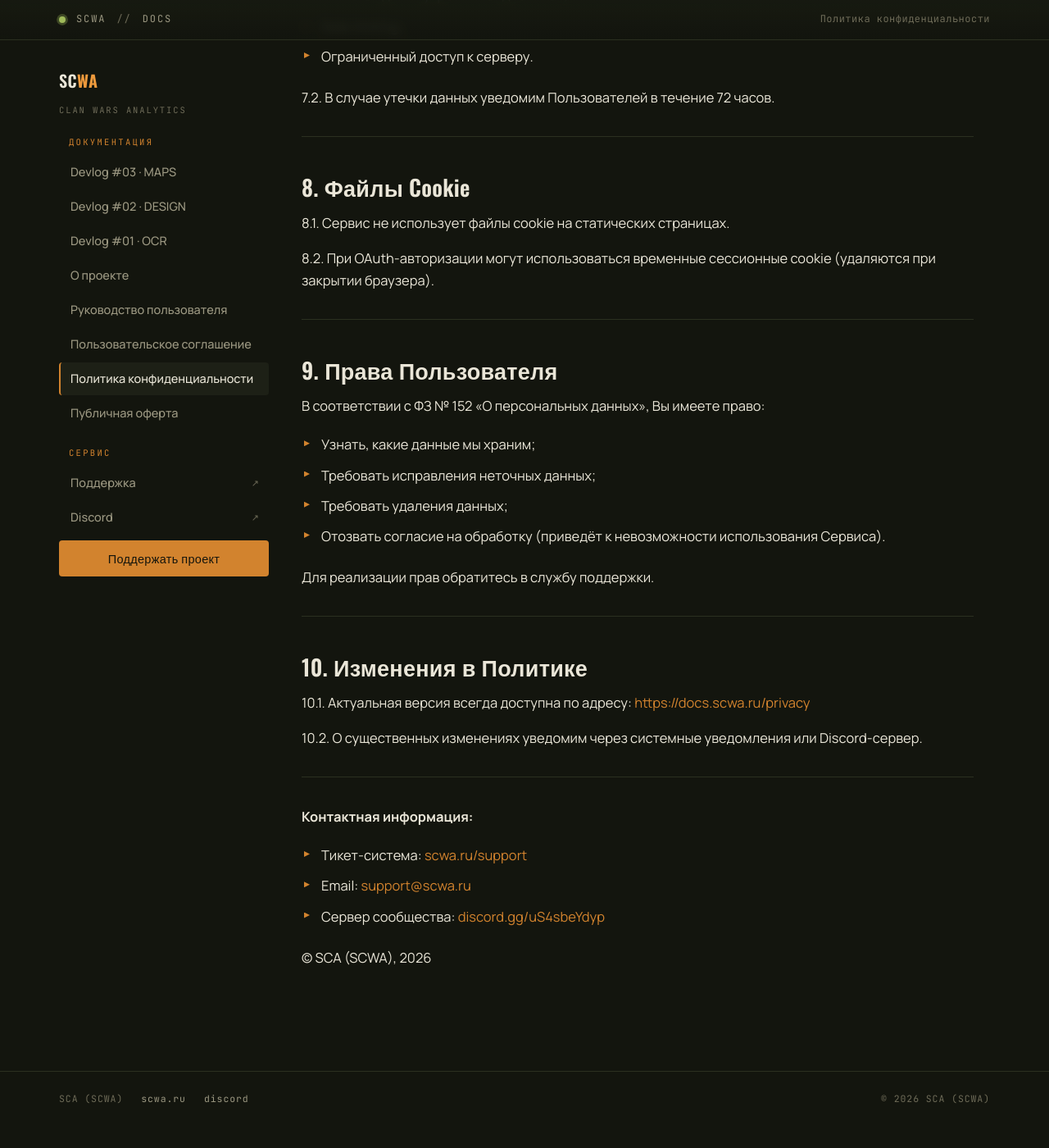
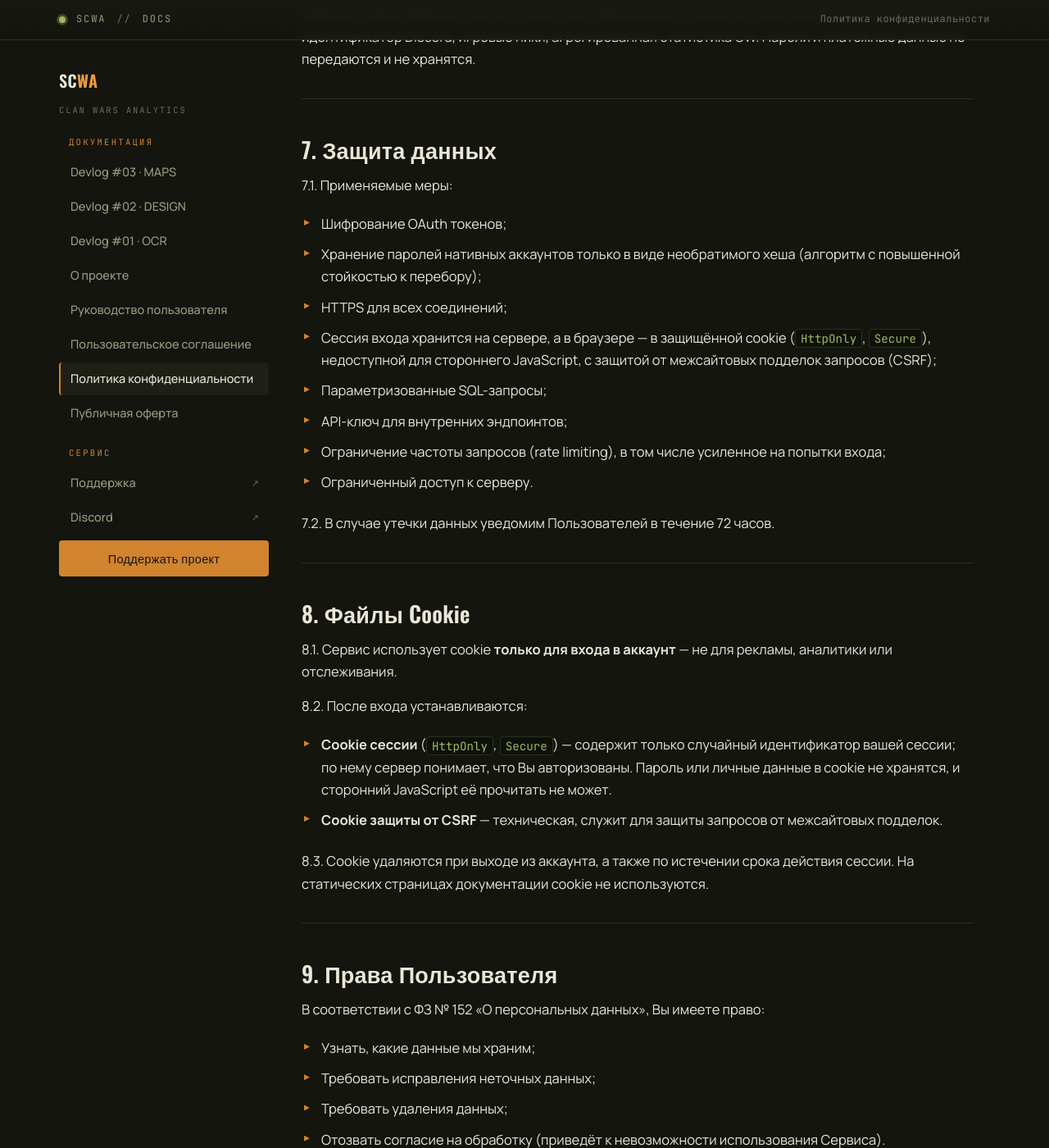
Before and after one commit to sahabush/Stalcraft-Clan-Analytics, a Jekyll site: the page built from privacy.md, in a window 1280 px wide and 1400 px high, scrolled down 4767 px. Shown: the whole window at 82% size. Built offline with Jekyll 4.4.1, drawn with Linux system fonts in a browser that asks for light colours; some of the changed text lies outside the part shown.

Commit message:
Cookie+login

```diff
--- a/privacy.md
+++ b/privacy.md
@@ -31,6 +31,11 @@
 - `discord_id` (уникальный идентификатор);
 - Имя пользователя (username);
 - URL аватара.
+
+### 2.1а. Через нативный вход (логин и пароль)
+При регистрации собственного аккаунта без Discord:
+- Выбранный Вами логин (имя для входа);
+- **Необратимый хеш** пароля (сам пароль в открытом виде не сохраняется и нам не виден).
 
 ### 2.2. Через EXBO OAuth (Stalcraft)
 - Список игровых персонажей;
@@ -78,7 +83,8 @@
 ## 3. Как мы НЕ используем информацию
 
 Мы **НЕ собираем и НЕ храним:**
-- Пароли от Discord, EXBO или любых других сервисов;
+- Пароли от Discord, EXBO или любых других сторонних сервисов;
+- **Пароли в открытом виде** — пароль от нативного аккаунта SCWA хранится только в виде необратимого хеша, восстановить исходный пароль из него нельзя;
 - Полные платёжные данные;
 - Загруженные скриншоты (удаляются после обработки);
 - Личные сообщения Пользователей.
@@ -107,6 +113,8 @@
 | Скриншоты | До обработки (секунды) | Автоматически |
 | Список участников клана | До смены состава | Через API Stalcraft |
 | OAuth токены | До отзыва или истечения | Шифрованно в БД |
+| Хеш пароля (нативный аккаунт) | До удаления аккаунта | Необратимый хеш |
+| Сессия входа | До выхода или истечения срока | Хранится на сервере, в браузере — только идентификатор сессии в cookie |
 | Логи действий админов | 90 дней | Автоматически |
 | Информация о банах | 3 года (до разбана) | По решению Администрации |
 | Платёжные данные | 3 года (бухгалтерия) | Автоматически |
@@ -138,10 +146,12 @@
 
 7.1. Применяемые меры:
 - Шифрование OAuth токенов;
+- Хранение паролей нативных аккаунтов только в виде необратимого хеша (алгоритм с повышенной стойкостью к перебору);
 - HTTPS для всех соединений;
+- Сессия входа хранится на сервере, а в браузере — в защищённой cookie (`HttpOnly`, `Secure`), недоступной для стороннего JavaScript, с защитой от межсайтовых подделок запросов (CSRF);
 - Параметризованные SQL-запросы;
 - API-ключ для внутренних эндпоинтов;
-- Rate limiting;
+- Ограничение частоты запросов (rate limiting), в том числе усиленное на попытки входа;
 - Ограниченный доступ к серверу.
 
 7.2. В случае утечки данных уведомим Пользователей в течение 72 часов.
@@ -150,9 +160,13 @@
 
 ## 8. Файлы Cookie
 
-8.1. Сервис не использует файлы cookie на статических страницах.
+8.1. Сервис использует cookie **только для входа в аккаунт** — не для рекламы, аналитики или отслеживания.
 
-8.2. При OAuth-авторизации могут использоваться временные сессионные cookie (удаляются при закрытии браузера).
+8.2. После входа устанавливаются:
+- **Cookie сессии** (`HttpOnly`, `Secure`) — содержит только случайный идентификатор вашей сессии; по нему сервер понимает, что Вы авторизованы. Пароль или личные данные в cookie не хранятся, и сторонний JavaScript её прочитать не может.
+- **Cookie защиты от CSRF** — техническая, служит для защиты запросов от межсайтовых подделок.
+
+8.3. Cookie удаляются при выходе из аккаунта, а также по истечении срока действия сессии. На статических страницах документации cookie не используются.
 
 ---
 
```
Also changed, not shown: other parts of privacy.md (+1 -1 lines), GUIDE.md (+10 -0 lines), index.md (+8 -3 lines).
